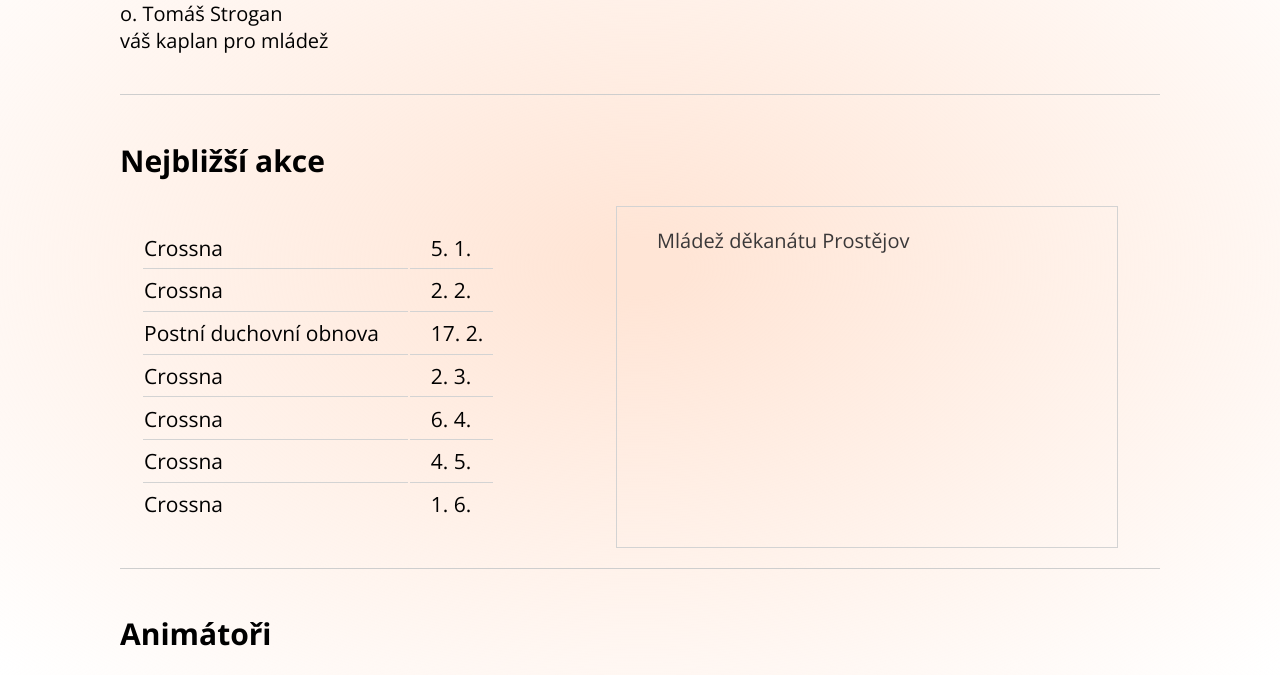
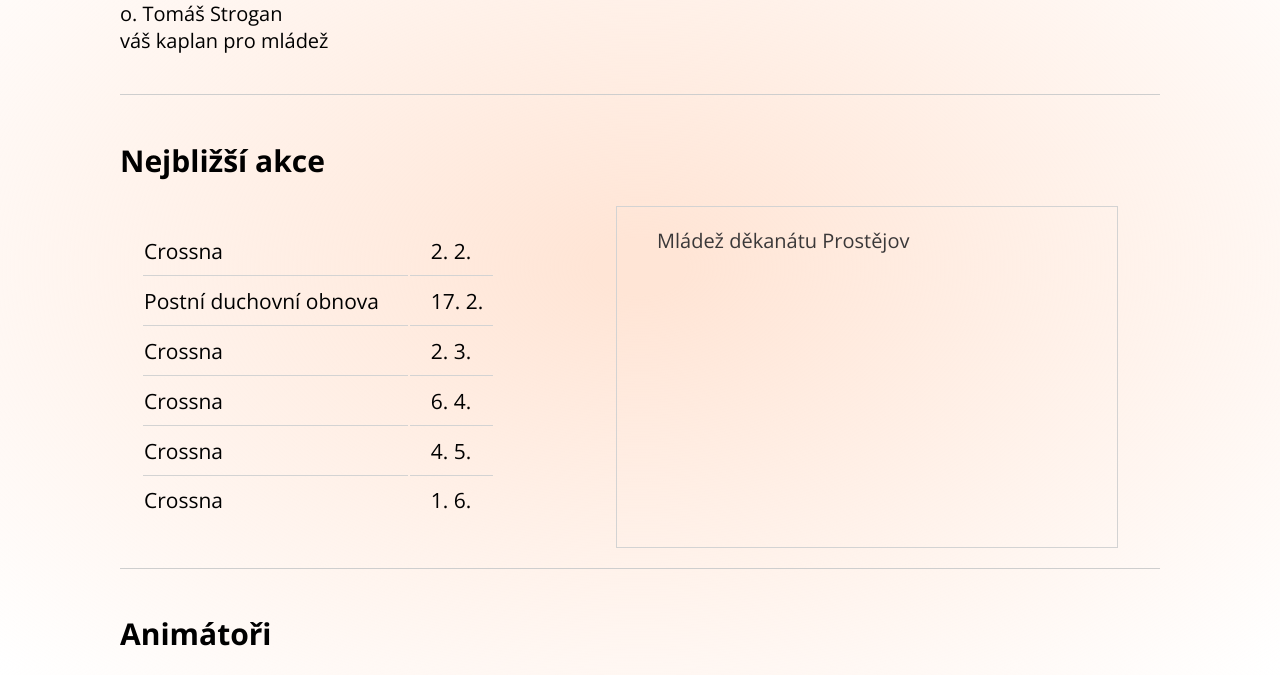
Before and after one commit to davidindra/mladezprostejov.cz, a PHP site: page / in a window 1280 px wide. Shown: the part 933-1608 px from the top of the page. Run offline with PHP 8.4, Linux system fonts and the light colour scheme; some libraries are stand-ins or nearby versions.

Commit message:
Updated planned events

```diff
--- a/index.php
+++ b/index.php
@@ -64,10 +64,6 @@
 
         <div id="calendar-wrapper">
             <table id="list">
-                <tr>
-                    <td>Crossna</td>
-                    <td>5. 1.</td>
-                </tr>
                 <tr>
                     <td>Crossna</td>
                     <td>2. 2.</td>
```
